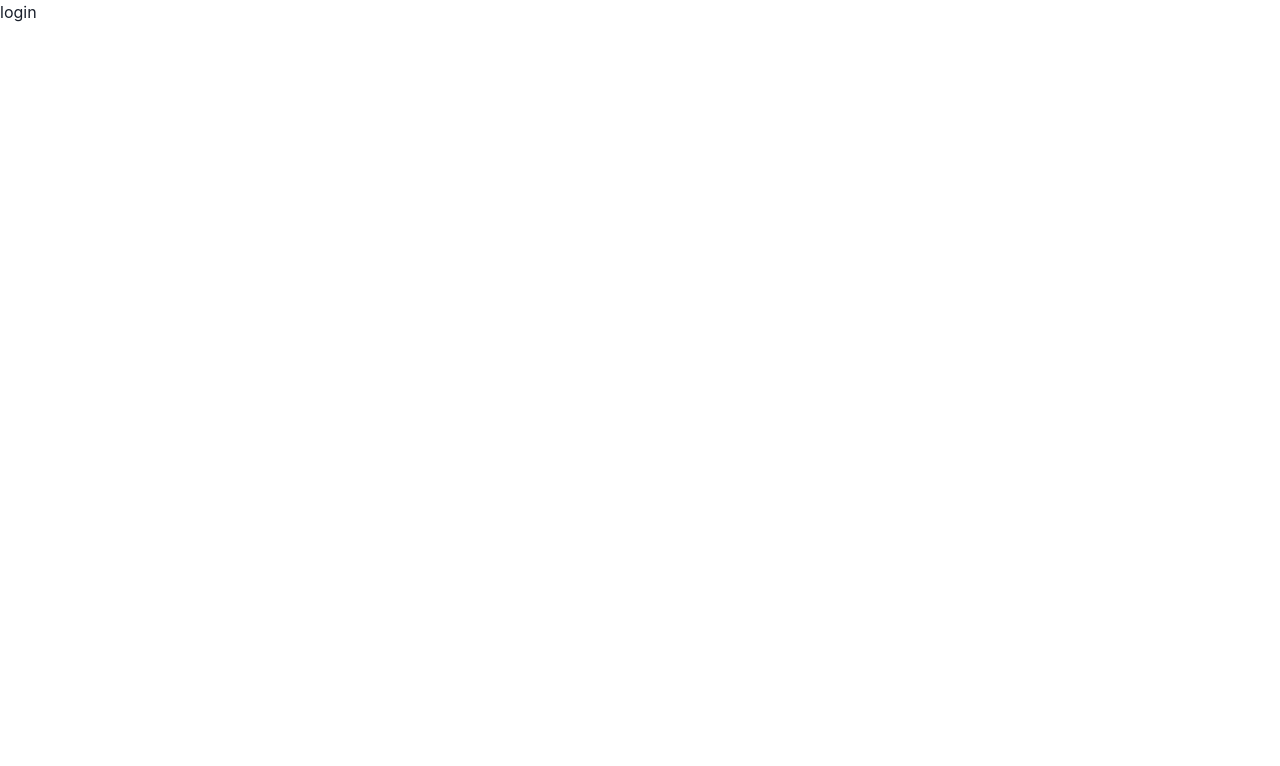
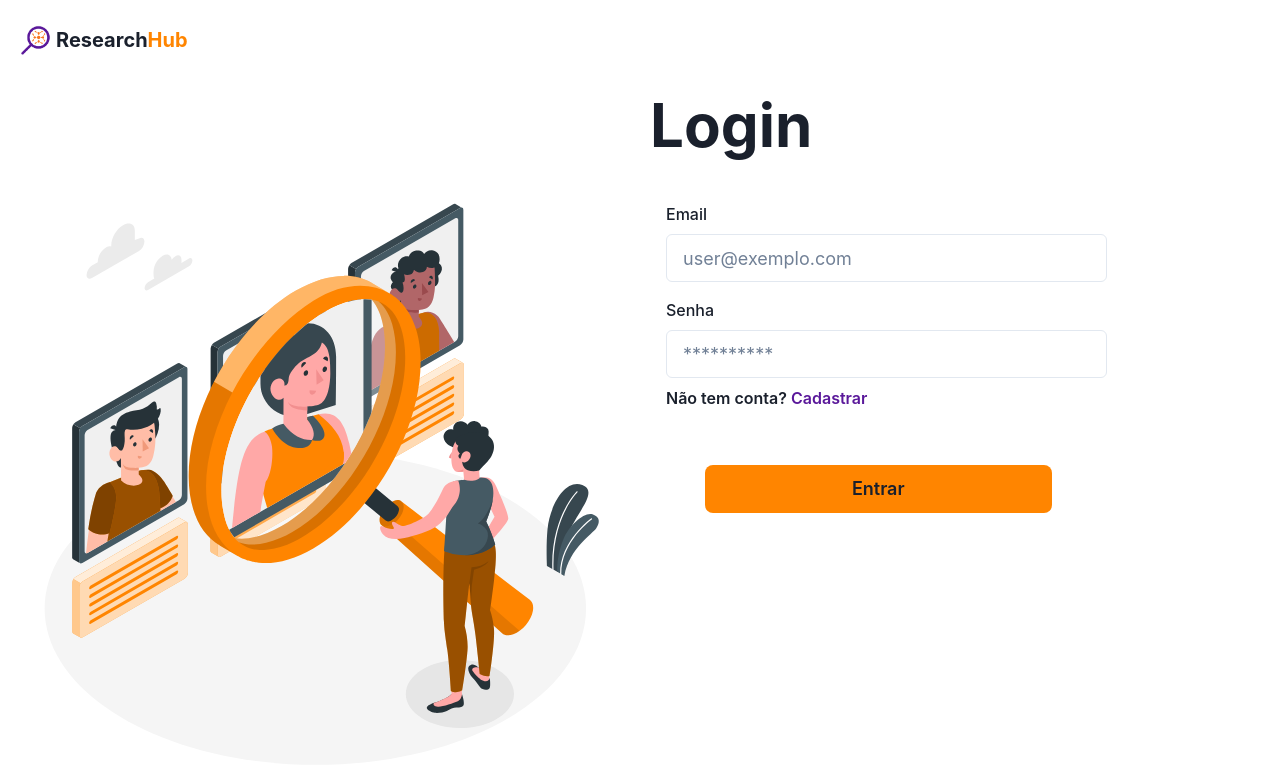
Before and after one commit to gabrielajussana/research-hub, a Next.js app: page /login in a window 1280 px wide. Shown: the top 766 px of the page. Built offline with nearby package versions, Linux system fonts and the light colour scheme.

Commit message:
Criação do Login e do useForms

```diff
--- a/package.json
+++ b/package.json
@@ -16,6 +16,7 @@
     "next": "14.0.2",
     "react": "^18",
     "react-dom": "^18",
+    "react-hook-form": "^7.48.2",
     "react-router-dom": "^6.18.0"
   },
   "devDependencies": {
--- a/src/components/LandingPage/Header.tsx
+++ b/src/components/LandingPage/Header.tsx
@@ -2,26 +2,36 @@ import LogoResearchhub from "../../assets/logo-research-hub.png";
 import Image from "next/image";
 import { Button, Flex, Heading, Link } from "@chakra-ui/react";
 
-export default function Header() {
+interface HeaderProps {
+  showLinksAndButton?: boolean;
+}
+
+export default function Header({ showLinksAndButton = true }: HeaderProps) {
   return (
     <Flex h="10vh" justifyContent="space-around" alignItems="center" p={4}>
       <Flex alignItems="center">
         <Image src={LogoResearchhub} alt="" width={40} height={40} />
-        <Heading size="md">Research<span style={{color: '#FF8500'}}>Hub</span></Heading>
+        <Heading size="md">
+          Research<span style={{ color: "#FF8500" }}>Hub</span>
+        </Heading>
       </Flex>
-      <Flex gap="40px" display={{base: 'none', md: 'flex'}}>
+      {showLinksAndButton && (
+        <Flex gap="40px" display={{ base: "none", md: "flex" }}>
           <Link>Home</Link>
           <Link>Projetos</Link>
           <Link>Perfil</Link>
         </Flex>
+      )}
+      {showLinksAndButton && (
         <Button
           color="white"
           bg="#5A189A"
           borderRadius="8px"
-        _hover={{ opacity: 0.8}}
+          _hover={{ opacity: 0.8 }}
         >
           Login / Cadastro
         </Button>
+      )}
     </Flex>
   );
 }
--- a/src/pages/login/index.tsx
+++ b/src/pages/login/index.tsx
@@ -1,9 +1,120 @@
-import React from 'react'
+import Header from "@/src/components/LandingPage/Header";
+import React from "react";
+import {
+  Flex,
+  Box,
+  Image,
+  FormControl,
+  FormLabel,
+  Input,
+  Text,
+  Link,
+  SimpleGrid,
+  Button,
+} from "@chakra-ui/react";
+import peopleSearch from "../../assets/people-search-amico.svg";
+import useCustomForm from "./useForm";
 
-export default function Login(){
+const formFields = [
+  {
+    id: "email",
+    label: "Email",
+    type: "email",
+    placeholder: "user@exemplo.com",
+  },
+  {
+    id: "senha",
+    label: "Senha",
+    type: "password",
+    placeholder: "**********",
+  },
+];
+
+export default function Login() {
+  const emailProps = useCustomForm({ type: "email" });
+  const passwordProps = useCustomForm({ type: "password" });
+
+  const handleSubmit = (event: React.FormEvent) => {
+    event.preventDefault();
+
+    const emailValue = emailProps.value;
+    const passwordValue = passwordProps.value;
+
+    console.log("Email:", emailValue);
+    console.log("Senha:", passwordValue);
+  };
+
   return (
-    <div>
-      login
-    </div>
-  )
+    <>
+      <Flex alignItems="left">
+        <Header showLinksAndButton={false} />
+      </Flex>
+      <SimpleGrid spacing={5} templateColumns="repeat(2, minmax(200px, 1fr))">
+        <Box>
+          <Image
+            src={peopleSearch.src}
+            alt="People Search"
+            width={800}
+            height={800}
+          />
+        </Box>
+        <Box justifyContent="center" alignItems="center">
+          <Text fontWeight={700} fontSize={60} mb="2rem">
+            Login
+          </Text>
+          <form onSubmit={handleSubmit}>
+            {formFields.map(({ id, label, type, placeholder }) => (
+              <FormControl key={id} ml="1rem">
+                <FormLabel mt="1rem" htmlFor={id}>
+                  {label}
+                </FormLabel>
+                <Input
+                  size="lg"
+                  w="70%"
+                  id={id}
+                  type={type}
+                  value={
+                    type === "email" ? emailProps.value : passwordProps.value
+                  }
+                  onChange={
+                    type === "email"
+                      ? emailProps.onChange
+                      : passwordProps.onChange
+                  }
+                  onBlur={
+                    type === "email" ? emailProps.onBlur : passwordProps.onBlur
+                  }
+                  focusBorderColor="orange.400"
+                  placeholder={placeholder}
+                />
+                {type === "email" && emailProps.error && (
+                  <Text color="red.500">{emailProps.error}</Text>
+                )}
+                {type === "password" && passwordProps.error && (
+                  <Text w="65%" color="red.500">
+                    {passwordProps.error}
+                  </Text>
+                )}
+              </FormControl>
+            ))}
+            <Text mt=".5rem" ml="1rem" fontWeight={600}>
+              Não tem conta?
+              <Link style={{ color: "#5A189A" }}> Cadastrar</Link>
+            </Text>
+            <Button
+              type="submit"
+              width="55%"
+              size="lg"
+              m={55}
+              bg="#FF8500"
+              borderRadius="8px"
+              _hover={{ opacity: 0.8 }}
+            >
+              Entrar
+            </Button>
+          </form>
+        </Box>
+      </SimpleGrid>
+    </>
+  );
 }
--- /dev/null
+++ b/src/pages/login/useForm.tsx
@@ -0,0 +1,60 @@
+import React from "react";
+
+interface Types {
+  [key: string]: {
+    regex: RegExp;
+    message: string;
+  };
+}
+
+const types: Types = {
+  email: {
+    regex:
+      /^(([^<>()[\]\\.,;:\s@"]+(\.[^<>()[\]\\.,;:\s@"]+)*)|(".+"))@((\[[0-9]{1,3}\.[0-9]{1,3}\.[0-9]{1,3}\.[0-9]{1,3}\])|(([a-zA-Z\-0-9]+\.)+[a-zA-Z]{2,}))$/,
+    message: "Email inválido",
+  },
+  password: {
+    regex: /^(?=.*\d)(?=.*[a-z])(?=.*[A-Z])[0-9a-zA-Z]{8,}$/,
+    message:
+      "A senha deve conter no mínimo 8 caracteres, incluindo pelo menos um número, uma letra minúscula e uma letra maiúscula.",
+  },
+};
+
+interface UseCustomFormProps {
+  type: string | false;
+}
+
+const useCustomForm = ({ type }: UseCustomFormProps) => {
+  const [value, setValue] = React.useState("");
+  const [error, setError] = React.useState<string | null>(null);
+
+  function validate(value: string): boolean {
+    if (type === false) return true;
+    if (value.length === 0) {
+      setError("Preencha um valor");
+      return false;
+    } else if (types[type] && !types[type].regex.test(value)) {
+      setError(types[type].message);
+      return false;
+    } else {
+      setError(null);
+      return true;
+    }
+  }
+
+  function onChange({ target }: React.ChangeEvent<HTMLInputElement>) {
+    if (error) validate(target.value);
+    setValue(target.value);
+  }
+
+  return {
+    value,
+    setValue,
+    error,
+    onChange,
+    onBlur: () => validate(value),
+    validate: () => validate(value),
+  };
+};
+
+export default useCustomForm;
```
Also changed, not shown: src/assets/people-search-amico.svg (added), 1 other file (tests, documents, lock files or other folders). Lines whose indentation alone changed are shown as unchanged.
